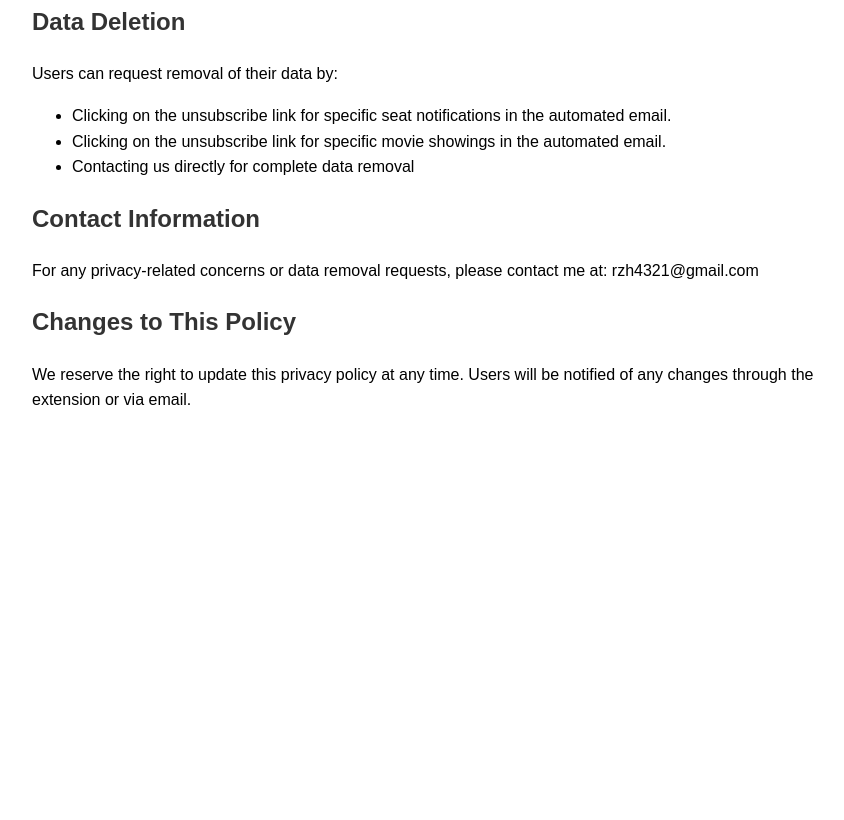
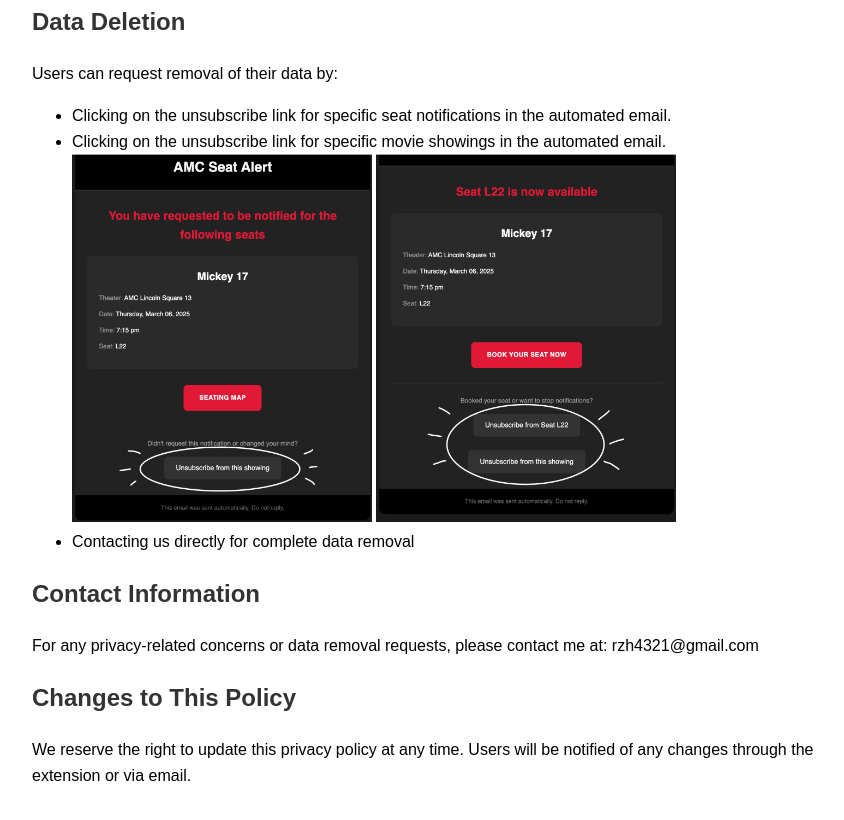
Before and after one commit to rzh4321/amc-seatalert-privacy, a plain HTML site: page index.html in a window 1280 px wide. Shown: the part 850-1670 px from the top of the page, without its empty margins (208-1052 px from the left). Before the commit the page ends 1299 px from the top, so only its background shows below. Drawn offline with Linux system fonts and the light colour scheme.

Commit message:
added images of data removal

```diff
--- a/index.html
+++ b/index.html
@@ -53,6 +53,8 @@
     <ul>
         <li>Clicking on the unsubscribe link for specific seat notifications in the automated email.</li>
         <li>Clicking on the unsubscribe link for specific movie showings in the automated email.</li>
+        <img src="email_notif.png" style="width: 300px;"  />
+        <img src="email_notif2.png" style="width: 300px;"  />
         <li>Contacting us directly for complete data removal</li>
     </ul>
 
```
Also changed, not shown: email_notif.png (added), email_notif2.png (added).
